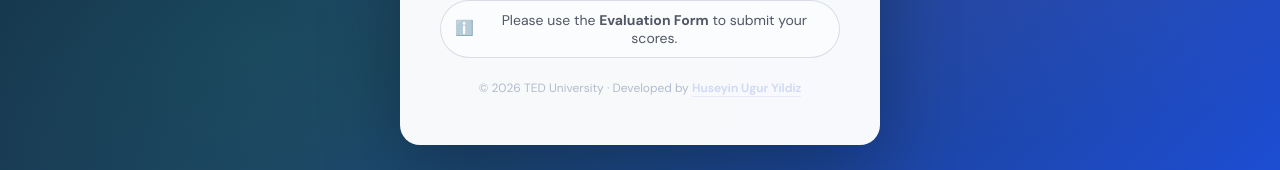
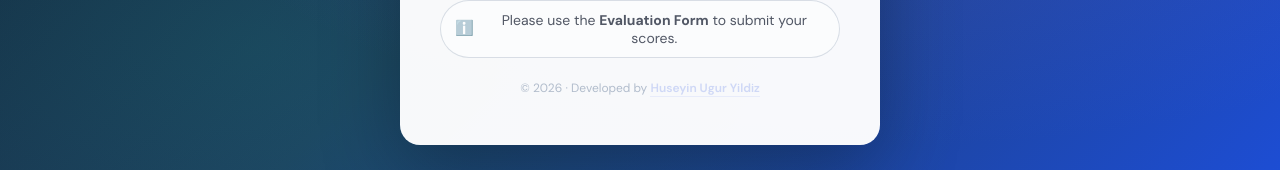
Before and after one commit to huguryildiz/senior-design-jury, a React (Vite) app: page / in a window 1280 px wide. Shown: the part 592-762 px from the top of the page. Built offline with nearby package versions, Linux system fonts and the light colour scheme.

Commit message:
Update App.jsx

```diff
--- a/src/App.jsx
+++ b/src/App.jsx
@@ -92,7 +92,7 @@ export default function App() {
         </div>
 
         <div className="home-footer">
-          © 2026 TED University · Developed by{" "}
+          © 2026 · Developed by{" "}
           <a
             className="home-footer-link"
             href="https://huguryildiz.com"
```
